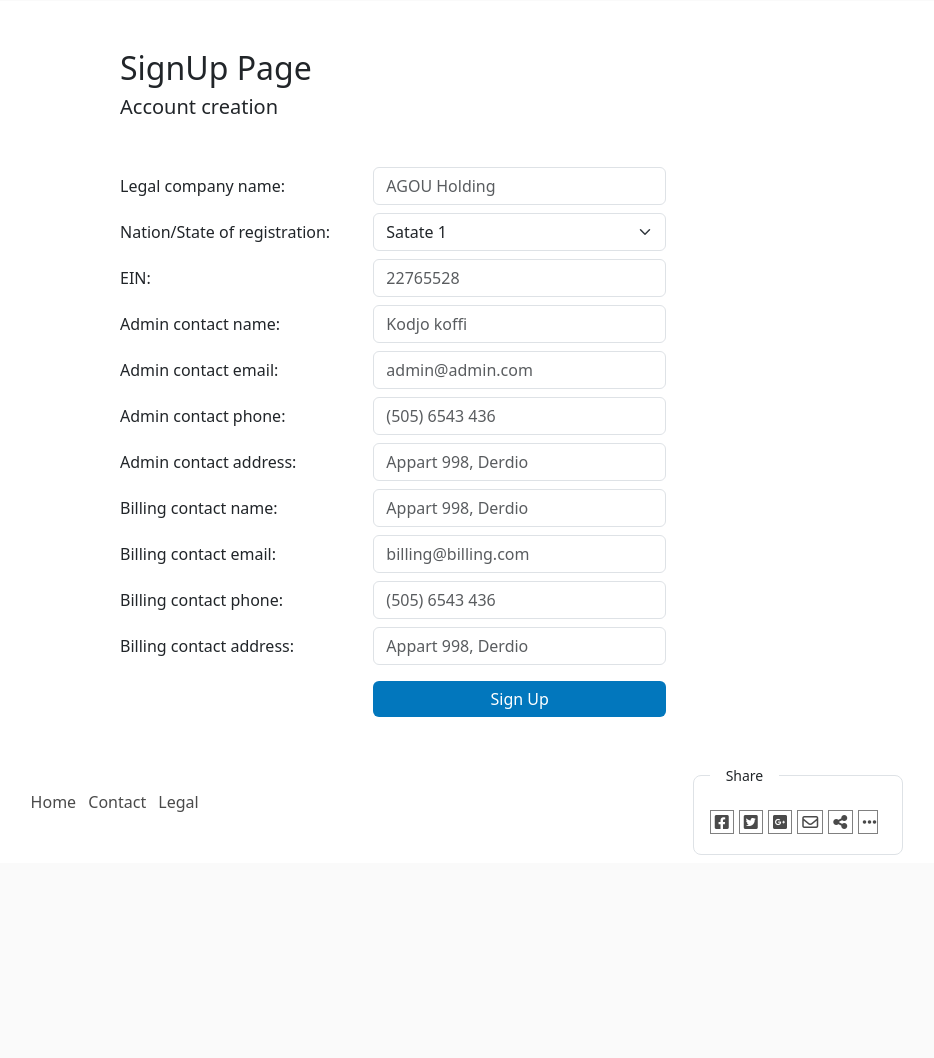
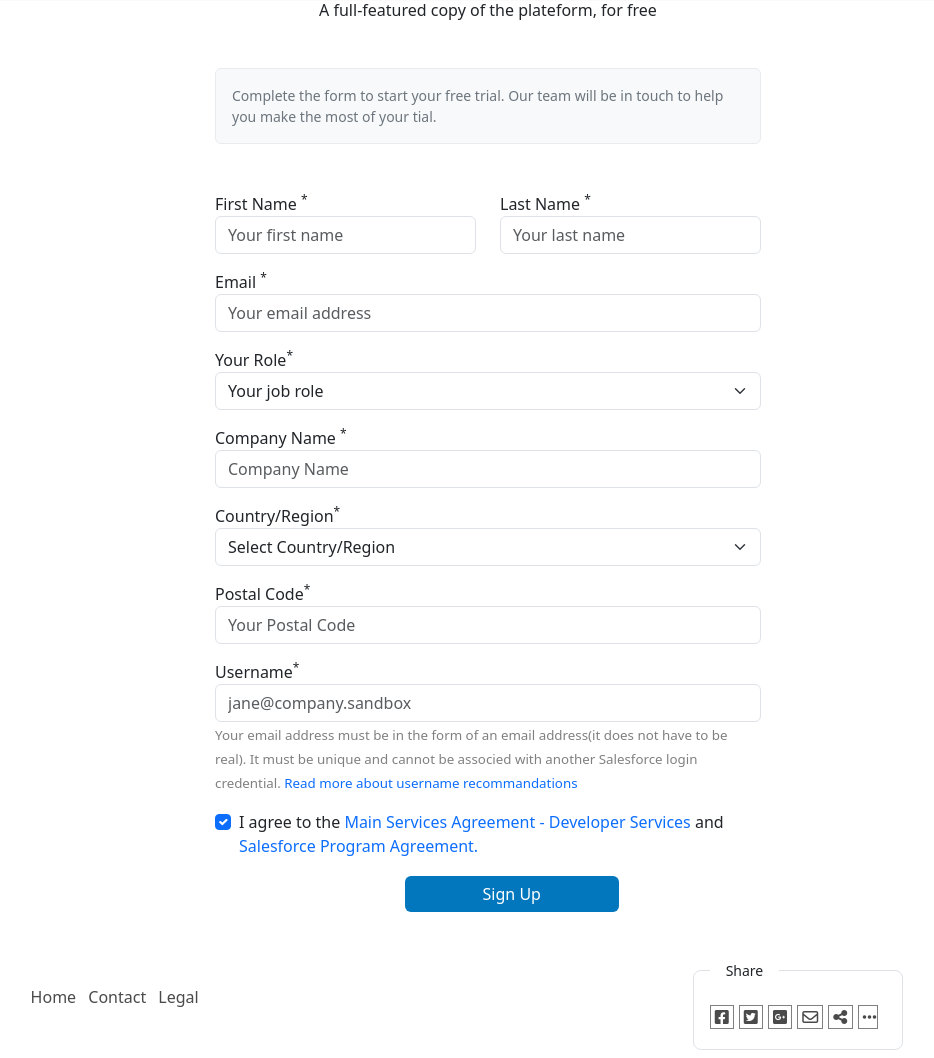
Before and after one commit to datatalking/twice_new, a Django app: page /registration in a window 1280 px wide. Shown: the part 75-1133 px from the top of the page, without its empty margins (152-1086 px from the left). Before the commit the page ends 930 px from the top, so only its background shows below. Run offline with Django 4.2, Linux system fonts and the light colour scheme; some libraries are stand-ins or nearby versions.

Commit message:
registration page update

```diff
--- a/tw1ce/templates/main/signup_page.html
+++ b/tw1ce/templates/main/signup_page.html
@@ -2,134 +2,119 @@
 
 {% block content %}
     <div class="container" >
+    <div class="text-center">
+                    <h6>A full-featured copy of the plateform, for free</h6>
+                </div>
+
         <div class="row justify-content-center align-items-center mt-5" >
-            <div class="col-md-8">
+            <div class="col-md-6">
+
                 <div>
-                    <h2>SignUp Page</h2>
-                </div>
-                <div>
-                    <div>
-                        <h5>Account creation</h5>
+                    <div class="alert alert-secondary small" role="alert">
+                       Complete the form to start your free trial. Our team will be  in touch  to help you make  the most of your tial.
                     </div>
                 </div>
 
                 <div class="mt-5">
                     <form method="post" autocomplete="off" action="" class="">
                             {% csrf_token %}
-                        <div class="row align-items-center">
-                            <div class="col-4">
-                                <label for="username" class="">Legal company name:</label>
-                            </div>
-                            <div class="col-5">
-                                <input type="text" placeholder="AGOU Holding" class="form-control" id="username"
+
+                        <div class="row ">
+                            <div class="col">
+                                <label for="username" class="">First Name <sup>*</sup> </label>
+                                <div class="">
+                                    <input type="text" placeholder="Your first name" class="form-control" id="username"
                                            name="username" autocomplete="new-password">
                                 </div>
                             </div>
+                            <div class="col">
+                                <label for="username" class="">Last Name <sup>*</sup> </label>
+                                <div class="">
+                                    <input type="text" placeholder="Your last name" class="form-control" id="username"
+                                           name="username" autocomplete="new-password">
+                                </div>
+                            </div>
+                        </div>
 
-                        <div class="row align-items-center mt-2">
-                            <div class="col-4">
-                                <label for="username" class="">Nation/State of registration:</label>
+                        <div class="row mt-3">
+
+                            <div class="col">
+                                <label for="username" class="">Email <sup>*</sup> </label>
+                                <div class="">
+                                    <input type="text" placeholder="Your email address" class="form-control" id="username"
+                                           name="username" autocomplete="new-password">
                                 </div>
-                            <div class="col-5">
+                            </div>
+                        </div>
+
+                        <div class="row mt-3">
+                             <label for="username" class="">Your Role<sup>*</sup></label>
+                            <div class="">
                                 <select name="" id="" class="form-select">
-                                    <option value="">Satate 1</option>
-                                    <option value="">Satate 2</option>
+
+                                    <option selected value="">Your job role</option>
                                     <option value="">Satate 3</option>
                                     <option value="">Satate 4</option>
                                 </select>
                             </div>
                         </div>
 
-                        <div class="row align-items-center mt-2">
-                            <div class="col-4">
-                                <label for="username" class="">EIN:</label>
-                            </div>
-                            <div class="col-5">
-                                <input type="text" placeholder="22765528" class="form-control" id="username"
+                        <div class="row mt-3">
+                            <div class="col">
+                                <label for="username" class="">Company Name <sup>*</sup> </label>
+                                <div class="">
+                                    <input type="text" placeholder="Company Name" class="form-control" id="username"
                                            name="username" autocomplete="new-password">
                                 </div>
                             </div>
+                        </div>
 
-                        <div class="row align-items-center mt-2">
-                            <div class="col-4">
-                                <label for="username" class="">Admin contact name:</label>
+                         <div class="row mt-3">
+                             <label for="username" class="">Country/Region<sup>*</sup></label>
+                            <div class="">
+                                <select name="" id="" class="form-select">
+
+                                    <option selected value="">Select Country/Region</option>
+
+                                </select>
                             </div>
-                            <div class="col-5">
-                                <input type="text" placeholder="Kodjo koffi" class="form-control" id="username"
+                        </div>
+                        <div class="row mt-3">
+                            <div class="col">
+                                <label for="username" class="">Postal Code<sup>*</sup> </label>
+                                <div class="">
+                                    <input type="text" placeholder="Your Postal Code" class="form-control" id="username"
                                            name="username" autocomplete="new-password">
                                 </div>
                             </div>
-
-                        <div class="row align-items-center mt-2">
-                            <div class="col-4">
-                                <label for="username" class="">Admin contact email:</label>
                         </div>
-                            <div class="col-5">
-                                <input type="email" placeholder="admin@admin.com" class="form-control" id="username"
+                        <div class="row mt-3">
+                            <div class="col">
+                                <label for="username" class="">Username<sup>*</sup> </label>
+                                <div class="">
+                                    <input type="text" placeholder="jane@company.sandbox" class="form-control" id="username"
                                            name="username" autocomplete="new-password">
+                                    <span style="font-size: smaller; color: gray">
+                                        Your email address must be in the form of an email address(it does not have to be real).
+                                        It must be unique and cannot be associed with  another Salesforce login credential. <a class="text-decoration-none text-primary"
+                                            href="">Read more about username  recommandations</a>
+                                    </span>
                                 </div>
                             </div>
-
-                        <div class="row align-items-center mt-2">
-                            <div class="col-4">
-                                <label for="username" class="">Admin contact phone:</label>
                         </div>
-                            <div class="col-5">
-                                <input type="tel" placeholder="(505) 6543 436" class="form-control" id="username"
-                                       name="username" autocomplete="new-password">
+                        <div class="row mt-3">
+                            <div class="col">
+                                <div>
+                                    <div class="form-check">
+                                        <input class="form-check-input" checked type="checkbox" value="" id="flexCheckDefault">
+                                        <label class="form-check-label" for="flexCheckDefault">
+                                            I agree to the <a class="text-decoration-none text-primary" href="">Main Services Agreement - Developer Services</a> and
+                                            <a class="text-decoration-none text-primary" href="">Salesforce Program Agreement.</a>
+                                        </label>
                                     </div>
                                 </div>
-
-                        <div class="row align-items-center mt-2">
-                            <div class="col-4">
-                                <label for="username" class="">Admin contact address:</label>
-                            </div>
-                            <div class="col-5">
-                                <input type="text" placeholder="Appart 998, Derdio" class="form-control" id="username"
-                                       name="username" autocomplete="new-password">
                             </div>
                         </div>
-
-                        <div class="row align-items-center mt-2">
-                            <div class="col-4">
-                                <label for="username" class="">Billing contact name:</label>
-                            </div>
-                            <div class="col-5">
-                                <input type="text" placeholder="Appart 998, Derdio" class="form-control" id="username"
-                                       name="username" autocomplete="new-password">
-                            </div>
-                        </div>
-
-                        <div class="row align-items-center mt-2">
-                            <div class="col-4">
-                                <label for="username" class="">Billing contact email:</label>
-                            </div>
-                            <div class="col-5">
-                                <input type="email" placeholder="billing@billing.com" class="form-control" id="username"
-                                       name="username" autocomplete="new-password">
-                            </div>
-                        </div>
-
-                        <div class="row align-items-center mt-2">
-                            <div class="col-4">
-                                <label for="username" class="">Billing contact phone:</label>
-                            </div>
-                            <div class="col-5">
-                                <input type="tel" placeholder="(505) 6543 436" class="form-control" id="username"
-                                       name="username" autocomplete="new-password">
-                            </div>
-                        </div>
-
-                         <div class="row align-items-center mt-2">
-                            <div class="col-4">
-                                <label for="username" class="">Billing contact address:</label>
-                            </div>
-                            <div class="col-5">
-                                <input type="text" placeholder="Appart 998, Derdio" class="form-control" id="username"
-                                       name="username" autocomplete="new-password">
-                            </div>
-                        </div>
-
 
                         <div class="row mt-3">
                             <div class="col-4">
@@ -142,9 +127,6 @@
 
                     </form>
                 </div>
-
-
-
             </div>
 
         </div>
```
Lines whose indentation alone changed are shown as unchanged.
